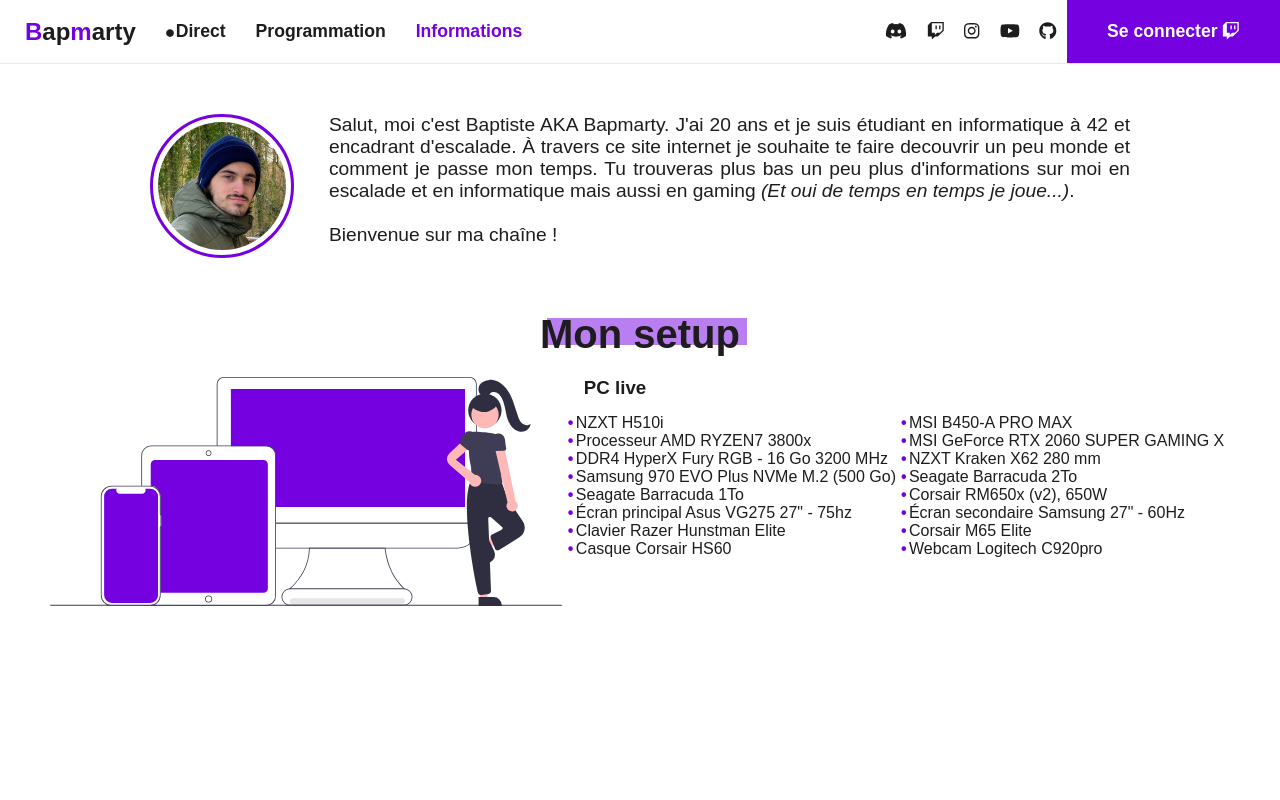
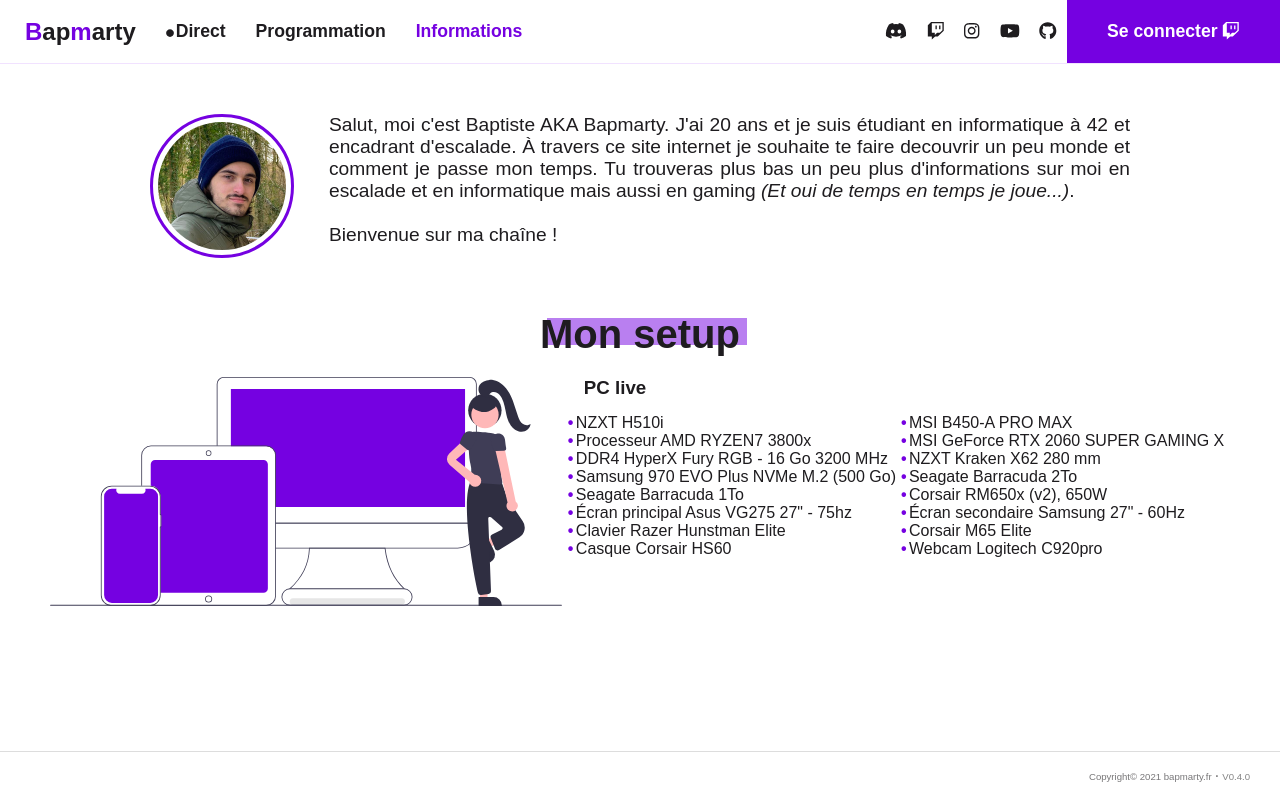
Before and after one commit to bapmarty/webtv, a React (Create React App) app in the folder app/: page /info in a window 1280 px wide. Built offline with nearby package versions, Linux system fonts and the light colour scheme; no server answers; a web font is replaced by a local one.

Commit message:
:sparkles: Add website footer

```diff
--- a/app/src/App.js
+++ b/app/src/App.js
@@ -1,4 +1,5 @@
 import Navbar from "./layouts/Navbar";
+import Footer from "./layouts/Footer";
 
 import Routes from "./Router/Routes";
 
@@ -7,6 +8,7 @@
     <>
       <Navbar />
       <Routes />
+      <Footer />
     </>
   );
 }
--- /dev/null
+++ b/app/src/assets/scss/layouts/footer.scss
@@ -0,0 +1,119 @@
+@import "../variables";
+
+@media screen and (min-width: 981px) {
+  .long-footer {
+    position: absolute;
+    bottom: 0;
+    width: 100%;
+    border-top: 1px #00000022 solid;
+    margin-top: 25px;
+    p {
+      font-size: .6rem;
+      padding: 15px 30px;
+      text-align: right;
+      font-weight: 400;
+      opacity: .6;
+      span {
+        font-size: 1rem;
+        vertical-align: -1px;
+      }
+      a {
+        text-decoration: none;
+        color: #333;
+        transition: color .2s ease-in-out;
+        &:hover {
+          color: $purple;
+          transition: color .2s ease-in-out;
+        }
+      }
+    }
+  }
+
+  .footer {
+    position: absolute;
+    bottom: 5px;
+    width: 100%;
+    display: block;
+    div.text {
+      text-align: center;
+      p {
+        display: inline-block;
+        font-weight: 400;
+        color: #FFFA;
+        span.point {
+          vertical-align: -5px;
+          font-size: 2rem;
+          margin: 0 3px;
+        }
+        a {
+          color: #FFFA;
+          text-decoration: none;
+          transition: color .2s ease-in-out;
+          &:hover {
+            color: $purple;
+            transition: color .2s ease-in-out;
+          }
+        }
+      }
+    }
+  }
+}
+
+@media screen and (max-width: 981px) {
+  .long-footer {
+    position: absolute;
+    bottom: 0;
+    width: 100%;
+    border-top: 1px #00000022 solid;
+    margin-top: 25px;
+    p {
+      font-size: .6rem;
+      padding: 15px 30px;
+      text-align: right;
+      font-weight: 600;
+      opacity: .6;
+      span {
+        font-size: 1rem;
+        vertical-align: -1px;
+      }
+      a {
+        text-decoration: none;
+        color: #333;
+        transition: color .2s ease-in-out;
+        &:hover {
+          color: $purple;
+          transition: color .2s ease-in-out;
+        }
+      }
+    }
+  }
+
+  .footer {
+    position: absolute;
+    bottom: 5px;
+    width: 100%;
+    display: block;
+    div.text {
+      text-align: center;
+      p {
+        display: inline-block;
+        font-weight: 400;
+        color: #FFFA;
+        span.point {
+          vertical-align: -5px;
+          font-size: 2rem;
+          margin: 0 3px;
+        }
+        a {
+          color: #FFFA;
+          text-decoration: none;
+          transition: color .2s ease-in-out;
+          &:hover {
+            color: $purple;
+            transition: color .2s ease-in-out;
+          }
+        }
+      }
+    }
+  }
+}
--- /dev/null
+++ b/app/src/layouts/Footer.js
@@ -0,0 +1,13 @@
+import '../assets/scss/layouts/footer.scss';
+
+const Footer = () => {
+  return (
+    <>
+      <section className="long-footer">
+        <p>Copyright© 2021 bapmarty.fr <span>&#183;</span> <a href="https://github.com/baptistemrt/webtv">V0.4.0</a></p>
+      </section>
+    </>
+  );
+}
+
+export default Footer;
```
